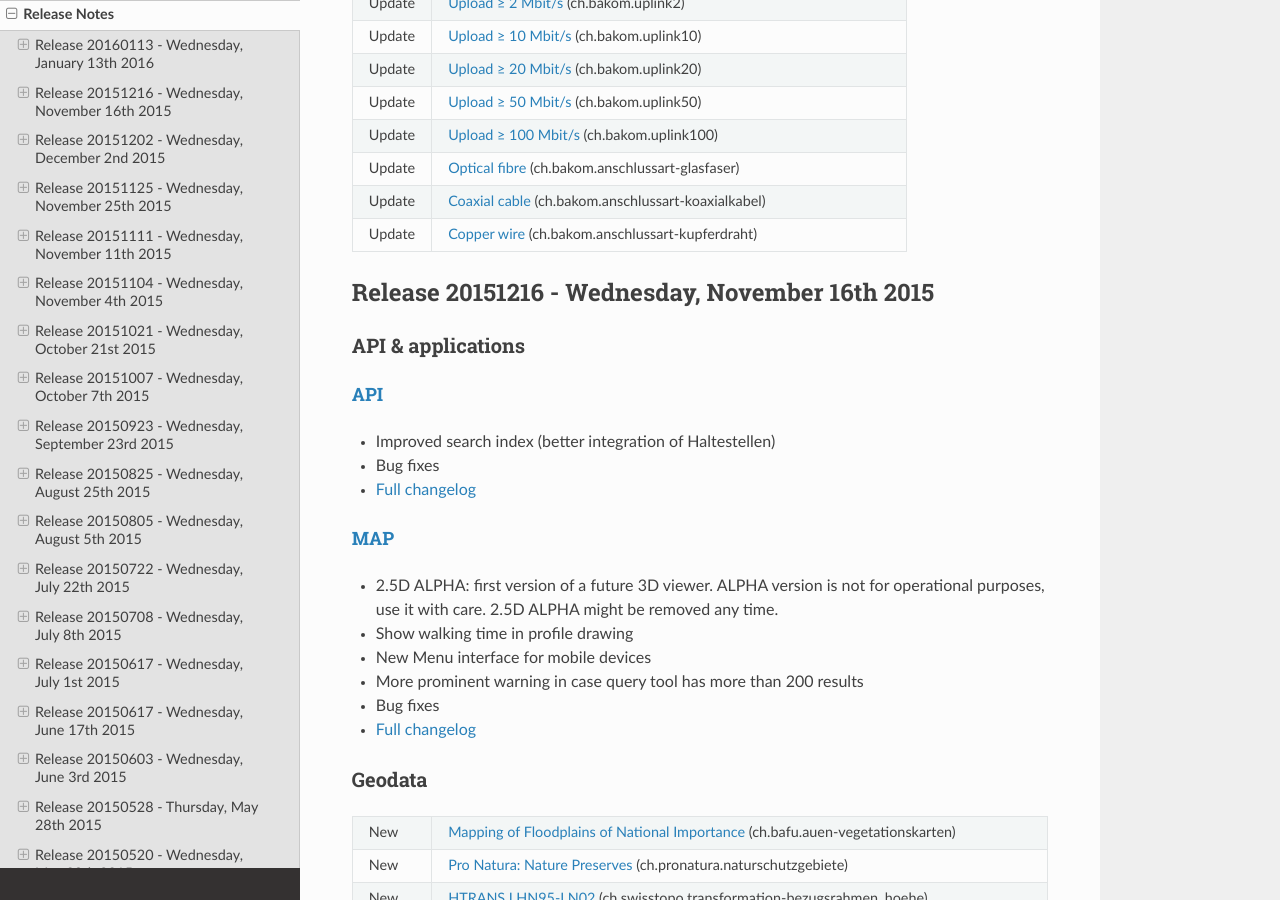
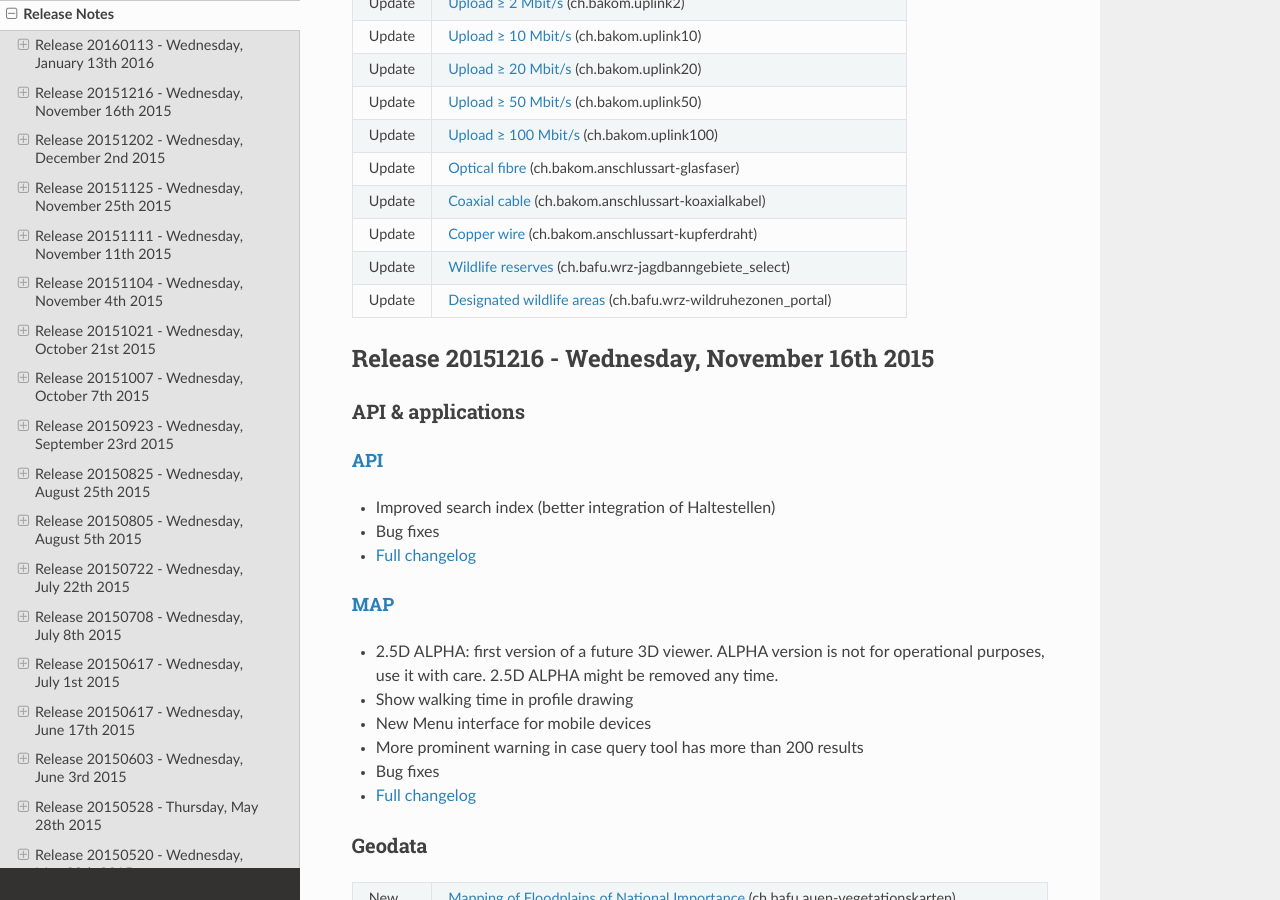
Before and after one commit to swisstopo-test/doc-chsdi3, a Sphinx documentation site: the page built from source/releasenotes/index.rst, in a window 1280 px wide and 900 px high, scrolled down 851 px. Built offline with Sphinx 7.4.7 and the Read the Docs theme 2.0.0, drawn with Linux system fonts in a browser that asks for light colours.

Commit message:
Add layer ch.bafu.wrz-jagdbanngebiete_select + ch.bafu.wrz-wildruhezonen_portal

```diff
--- a/source/releasenotes/index.rst
+++ b/source/releasenotes/index.rst
@@ -65,6 +65,10 @@ Geodata
 | Update | `Coaxial cable <//map.geo.admin.ch/?layers=ch.bakom.anschlussart-koaxialkabel>`__ (ch.bakom.anschlussart-koaxialkabel)                            |
 +--------+---------------------------------------------------------------------------------------------------------------------------------------------------+
 | Update | `Copper wire <//map.geo.admin.ch/?layers=ch.bakom.anschlussart-kupferdraht>`__ (ch.bakom.anschlussart-kupferdraht)                                |
++--------+---------------------------------------------------------------------------------------------------------------------------------------------------+
+| Update | `Wildlife reserves <//map.geo.admin.ch/?layers=ch.bafu.wrz-jagdbanngebiete_select>`__ (ch.bafu.wrz-jagdbanngebiete_select)                        |
++--------+---------------------------------------------------------------------------------------------------------------------------------------------------+
+| Update | `Designated wildlife areas <//map.geo.admin.ch/?layers=ch.bafu.wrz-wildruhezonen_portal>`__ (ch.bafu.wrz-wildruhezonen_portal)                    |
 +--------+---------------------------------------------------------------------------------------------------------------------------------------------------+
 
 
```
